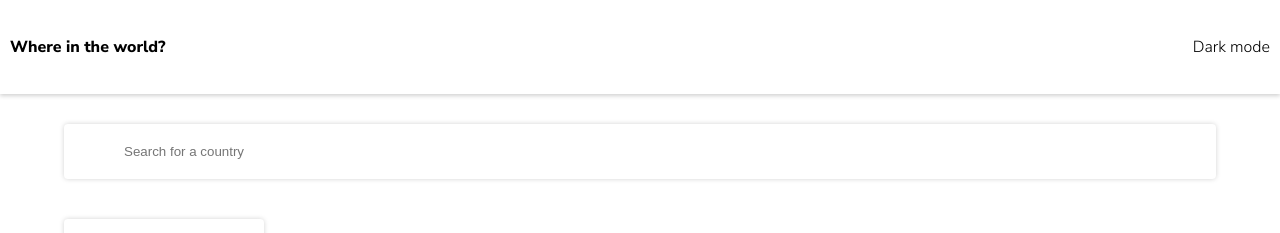
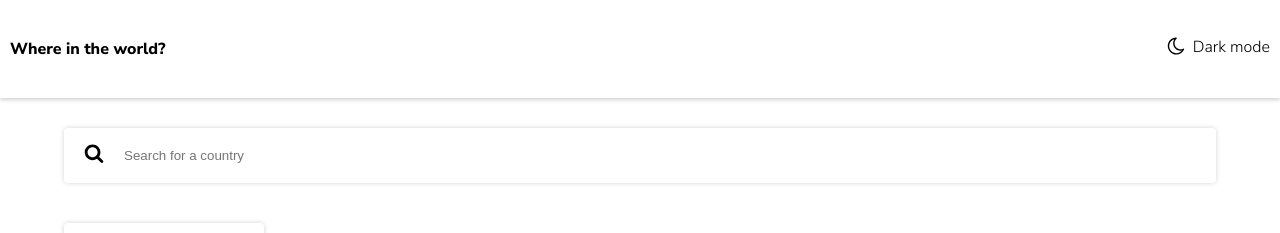
Before and after one commit to migueljo/countries, a React (Create React App) app: page / in a window 1280 px wide. Shown: the top 233 px of the page. Built offline with nearby package versions, Linux system fonts and the light colour scheme; no server answers.

Commit message:
Adding Icon component

```diff
--- a/src/components/Countries/Countries.js
+++ b/src/components/Countries/Countries.js
@@ -6,8 +6,8 @@ export default function Countries({ countries }) {
     return (
       <Styles.Container>
         {countries.map(country => (
-          <Styles.CardContainer>
-            <CountryCard key={country.name} country={country} />
+          <Styles.CardContainer key={country.name}>
+            <CountryCard country={country} />
           </Styles.CardContainer>
         ))}
       </Styles.Container>
--- a/src/components/Header/Header.js
+++ b/src/components/Header/Header.js
@@ -1,11 +1,17 @@
 import React from 'react'
+
+import Icon from '../Icon'
+
 import * as Styles from './HeaderStyles'
 
 export default function Header() {
     return (
         <Styles.Header>
             <Styles.Title>Where in the world?</Styles.Title>
-            <p>Dark mode</p>
+            <Styles.Mode>
+                <Icon name='moon' />
+                <span>Dark mode</span>
+            </Styles.Mode>
         </Styles.Header>
     )
 }
--- a/src/components/Header/HeaderStyles.js
+++ b/src/components/Header/HeaderStyles.js
@@ -4,9 +4,17 @@ export const Header = styled.header`
     padding: 20px 10px;
     display: flex;
     justify-content: space-between;
+    align-items: center;
     box-shadow: 0 2px 4px lightgray;
 `
 
 export const Title = styled.p`
     font-weight: bold;
 `
+
+export const Mode = styled.p`
+    display: flex;
+    span {
+        margin-left: 7px;
+    }
+`
--- /dev/null
+++ b/src/components/Icon/Icon.js
@@ -0,0 +1,70 @@
+import React from 'react'
+import * as Styles from './IconStyles'
+
+function Moon() {
+  return (
+    <svg class="icon icon-moon-o">
+      <use xlinkHref="#icon-moon-o" />
+      <symbol id="icon-moon-o" viewBox="0 0 23 28">
+        <path d="M19.719 20.359c-0.562 0.094-1.141 0.141-1.719 0.141-5.797 0-10.5-4.703-10.5-10.5 0-1.984 0.578-3.922 1.625-5.578-4.156 1.234-7.125 5.047-7.125 9.578 0 5.516 4.484 10 10 10 3.016 0 5.844-1.375 7.719-3.641zM22.891 19.031c-1.953 4.234-6.234 6.969-10.891 6.969-6.609 0-12-5.391-12-12 0-6.484 5.078-11.75 11.547-11.984 0.438-0.016 0.797 0.234 0.953 0.609 0.172 0.391 0.063 0.844-0.234 1.125-1.781 1.625-2.766 3.844-2.766 6.25 0 4.688 3.813 8.5 8.5 8.5 1.234 0 2.422-0.266 3.563-0.797 0.391-0.172 0.828-0.094 1.125 0.203s0.375 0.75 0.203 1.125z"></path>
+      </symbol>
+    </svg>
+  )
+}
+
+function Arrow() {
+  return (
+    <svg class="icon icon-long-arrow-left">
+      <use xlinkHref="#icon-long-arrow-left" />
+        <symbol id="icon-long-arrow-left" viewBox="0 0 29 28">
+        <path d="M28 12.5v3c0 0.281-0.219 0.5-0.5 0.5h-19.5v3.5c0 0.203-0.109 0.375-0.297 0.453s-0.391 0.047-0.547-0.078l-6-5.469c-0.094-0.094-0.156-0.219-0.156-0.359v0c0-0.141 0.063-0.281 0.156-0.375l6-5.531c0.156-0.141 0.359-0.172 0.547-0.094 0.172 0.078 0.297 0.25 0.297 0.453v3.5h19.5c0.281 0 0.5 0.219 0.5 0.5z"></path>
+      </symbol>
+    </svg>
+  )
+}
+
+function Sun() {
+  return (
+    <svg class="icon icon-sun-o">
+      <use xlinkHref="#icon-sun-o" />
+      <symbol id="icon-sun-o" viewBox="0 0 28 28">
+        <path d="M23 14c0-4.969-4.031-9-9-9s-9 4.031-9 9 4.031 9 9 9 9-4.031 9-9zM27.312 18.328c-0.047 0.156-0.172 0.266-0.313 0.313l-4.562 1.5v4.781c0 0.156-0.078 0.313-0.203 0.406-0.141 0.094-0.297 0.125-0.453 0.063l-4.562-1.469-2.812 3.875c-0.094 0.125-0.25 0.203-0.406 0.203s-0.313-0.078-0.406-0.203l-2.812-3.875-4.562 1.469c-0.156 0.063-0.313 0.031-0.453-0.063-0.125-0.094-0.203-0.25-0.203-0.406v-4.781l-4.562-1.5c-0.141-0.047-0.266-0.156-0.313-0.313s-0.031-0.328 0.063-0.453l2.812-3.875-2.812-3.875c-0.094-0.141-0.109-0.297-0.063-0.453s0.172-0.266 0.313-0.313l4.562-1.5v-4.781c0-0.156 0.078-0.313 0.203-0.406 0.141-0.094 0.297-0.125 0.453-0.063l4.562 1.469 2.812-3.875c0.187-0.25 0.625-0.25 0.812 0l2.812 3.875 4.562-1.469c0.156-0.063 0.313-0.031 0.453 0.063 0.125 0.094 0.203 0.25 0.203 0.406v4.781l4.562 1.5c0.141 0.047 0.266 0.156 0.313 0.313s0.031 0.313-0.063 0.453l-2.812 3.875 2.812 3.875c0.094 0.125 0.109 0.297 0.063 0.453z"></path>
+      </symbol>
+    </svg>
+  )
+}
+
+function Search() {
+  return (
+    <svg class="icon icon-search">
+      <use xlinkHref="#icon-search" />
+      <symbol id="icon-search" viewBox="0 0 26 28">
+        <path d="M18 13c0-3.859-3.141-7-7-7s-7 3.141-7 7 3.141 7 7 7 7-3.141 7-7zM26 26c0 1.094-0.906 2-2 2-0.531 0-1.047-0.219-1.406-0.594l-5.359-5.344c-1.828 1.266-4.016 1.937-6.234 1.937-6.078 0-11-4.922-11-11s4.922-11 11-11 11 4.922 11 11c0 2.219-0.672 4.406-1.937 6.234l5.359 5.359c0.359 0.359 0.578 0.875 0.578 1.406z"></path>
+      </symbol>
+    </svg>
+  )
+}
+
+function getIcon(name) {
+  switch (name) {
+    case 'moon':
+        return <Moon />
+    case 'arrow-left':
+      return <Arrow />
+    case 'sun':
+      return <Sun />
+    case 'search':
+      return <Search />
+    default:
+        return null
+}
+}
+
+export default function({ name }) {
+    const icon = getIcon(name)
+    return (
+      <Styles.Container>
+        {icon}
+      </Styles.Container>
+    )
+}
--- /dev/null
+++ b/src/components/Icon/IconStyles.js
@@ -0,0 +1,10 @@
+import styled from '@emotion/styled'
+
+export const Container = styled.div`
+    display: inline-block;
+
+    svg {
+        width: 20px;
+        height: 20px;
+    }
+`
--- /dev/null
+++ b/src/components/Icon/index.js
@@ -0,0 +1,3 @@
+import Icon from './Icon'
+
+export default Icon
--- a/src/components/SearchBox/SearchBox.js
+++ b/src/components/SearchBox/SearchBox.js
@@ -1,9 +1,15 @@
 import React from 'react'
+
+import Icon from '../Icon';
+
 import * as Styles from './SearchBoxStyles'
 
 export default function SearchBox() {
     return (
         <Styles.Container>
+            <Styles.IconContainer>
+                <Icon name='search' />
+            </Styles.IconContainer>
             <Styles.Input placeholder='Search for a country' />
         </Styles.Container>
     )
--- a/src/components/SearchBox/SearchBoxStyles.js
+++ b/src/components/SearchBox/SearchBoxStyles.js
@@ -1,6 +1,15 @@
 import styled from '@emotion/styled'
 
-export const Container = styled.div``
+export const Container = styled.div`
+    position: relative;
+`
+
+export const IconContainer = styled.div`
+    position: absolute;
+    left: 20px;
+    top: 50%;
+    transform: translateY(-50%);
+`
 
 export const Input = styled.input`
     box-shadow: 0 0 5px lightgray;
```
